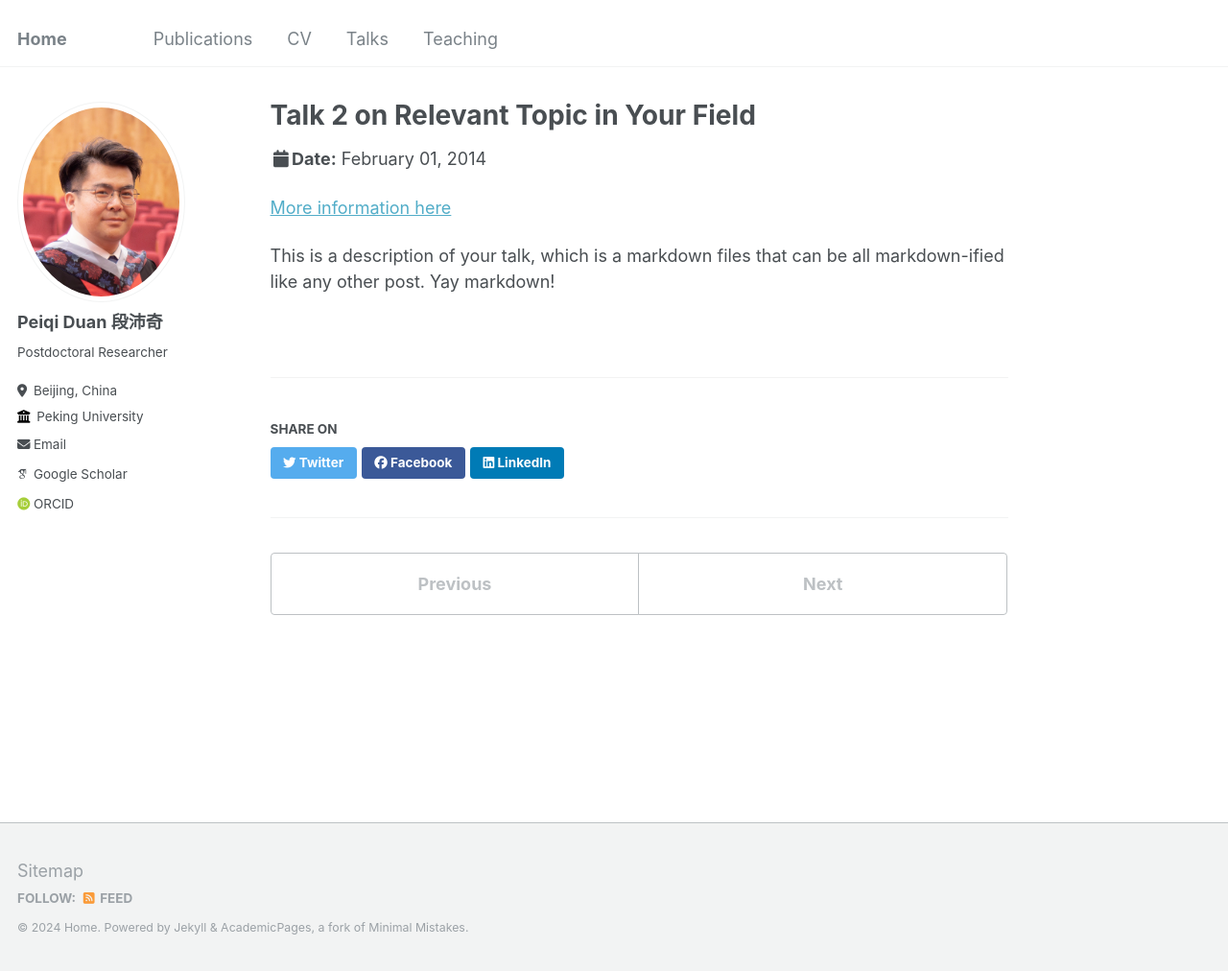
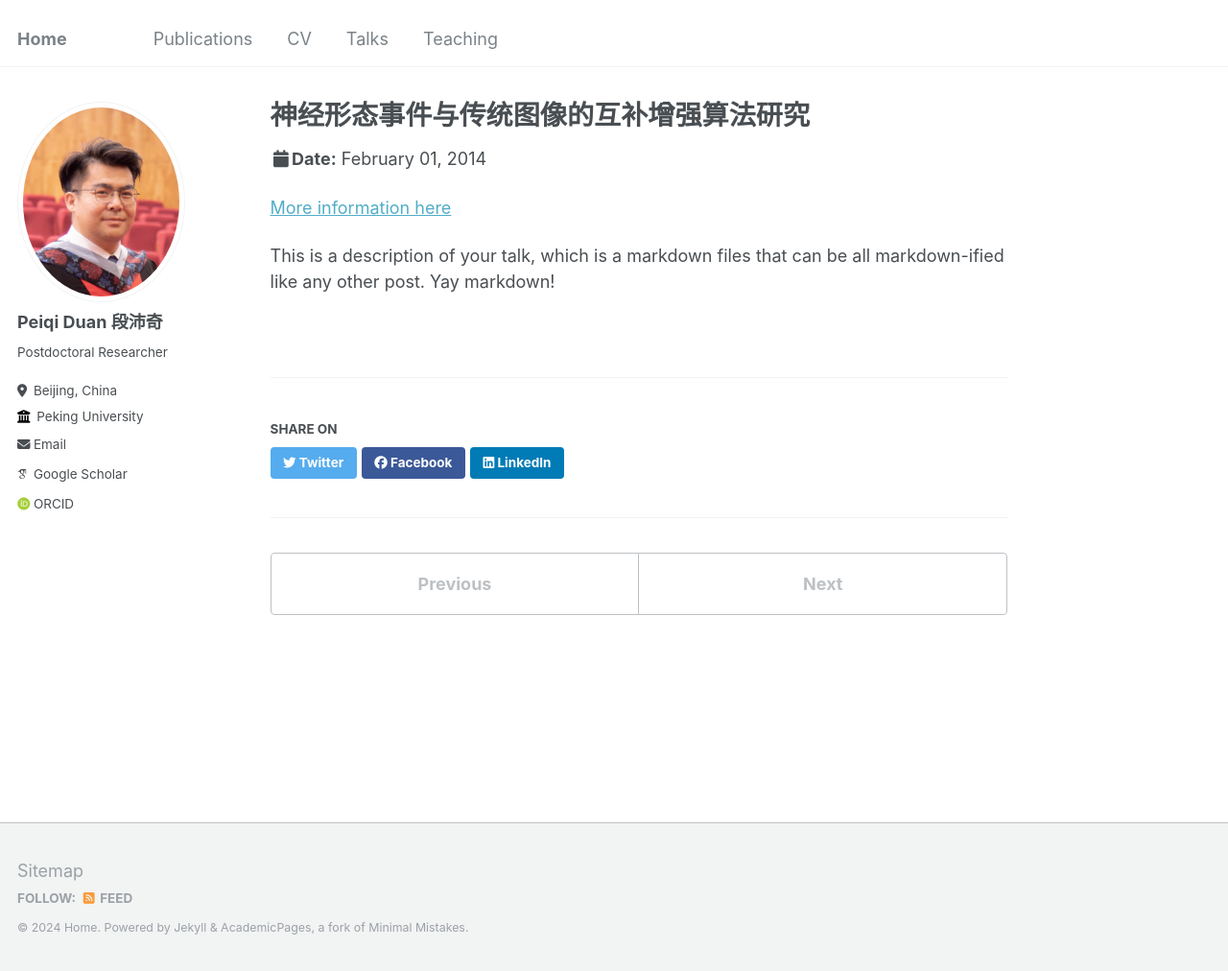
Before and after one commit to peiqi-duan/peiqi-duan.github.io, a Jekyll site: the page built from _talks/2014-02-01-talk-2.md, in a window 1280 px wide and 1012 px high. Shown: the whole window at 96% size. Built offline with Jekyll 4.4.1, drawn with Linux system fonts in a browser that asks for light colours; some web fonts are replaced.

Commit message:
Update 2014-02-01-talk-2.md

```diff
--- a/_talks/2014-02-01-talk-2.md
+++ b/_talks/2014-02-01-talk-2.md
@@ -1,9 +1,9 @@
 ---
-title: "Talk 2 on Relevant Topic in Your Field"
+title: "神经形态事件与传统图像的互补增强算法研究"
 collection: talks
 type: "Talk"
 permalink: /talks/2014-02-01-talk-2
-venue: "London School of Testing"
+venue: "中国图象图形学学会青年科学家会议 2024"
 date: 2014-02-01
 location: "London, UK"
 ---
```
